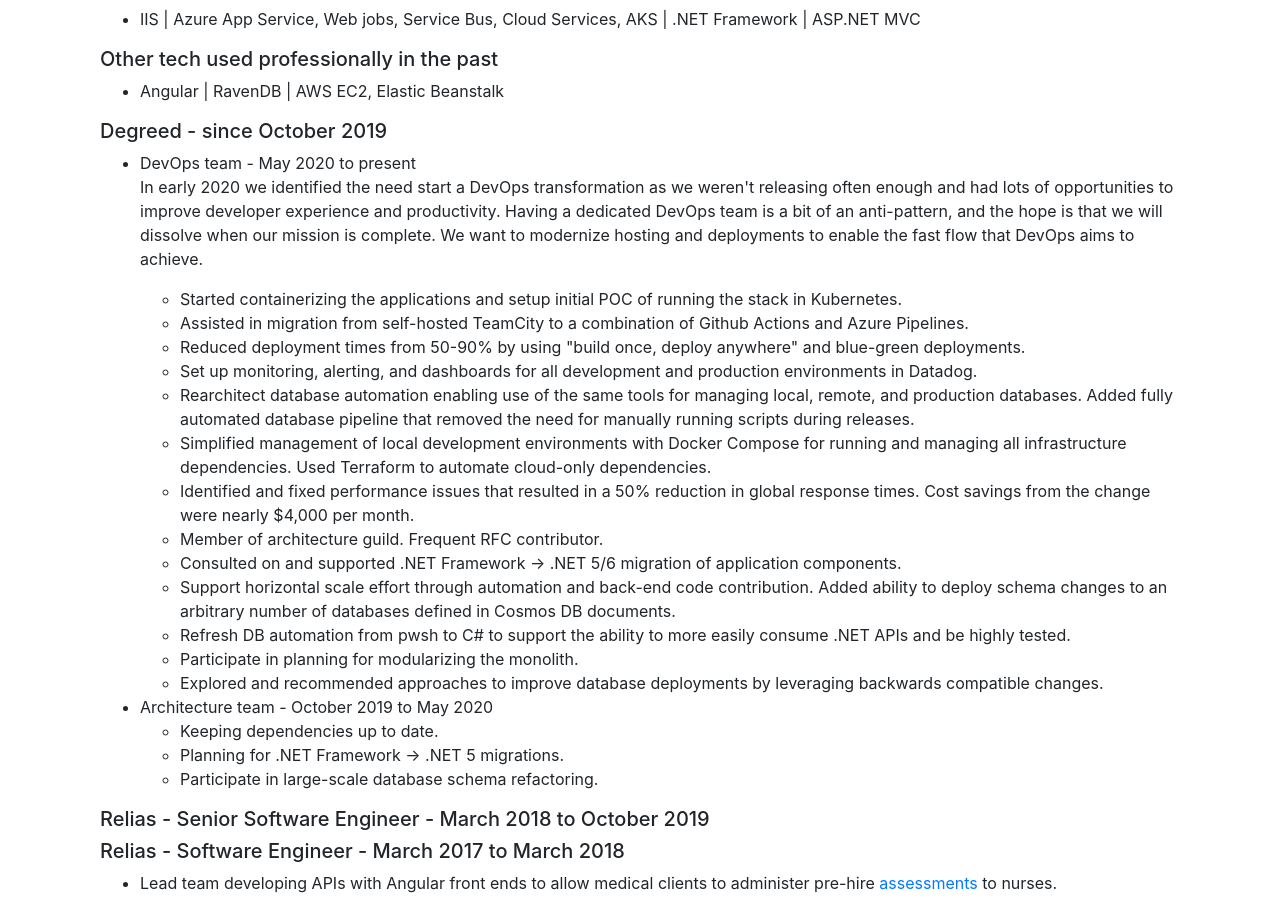
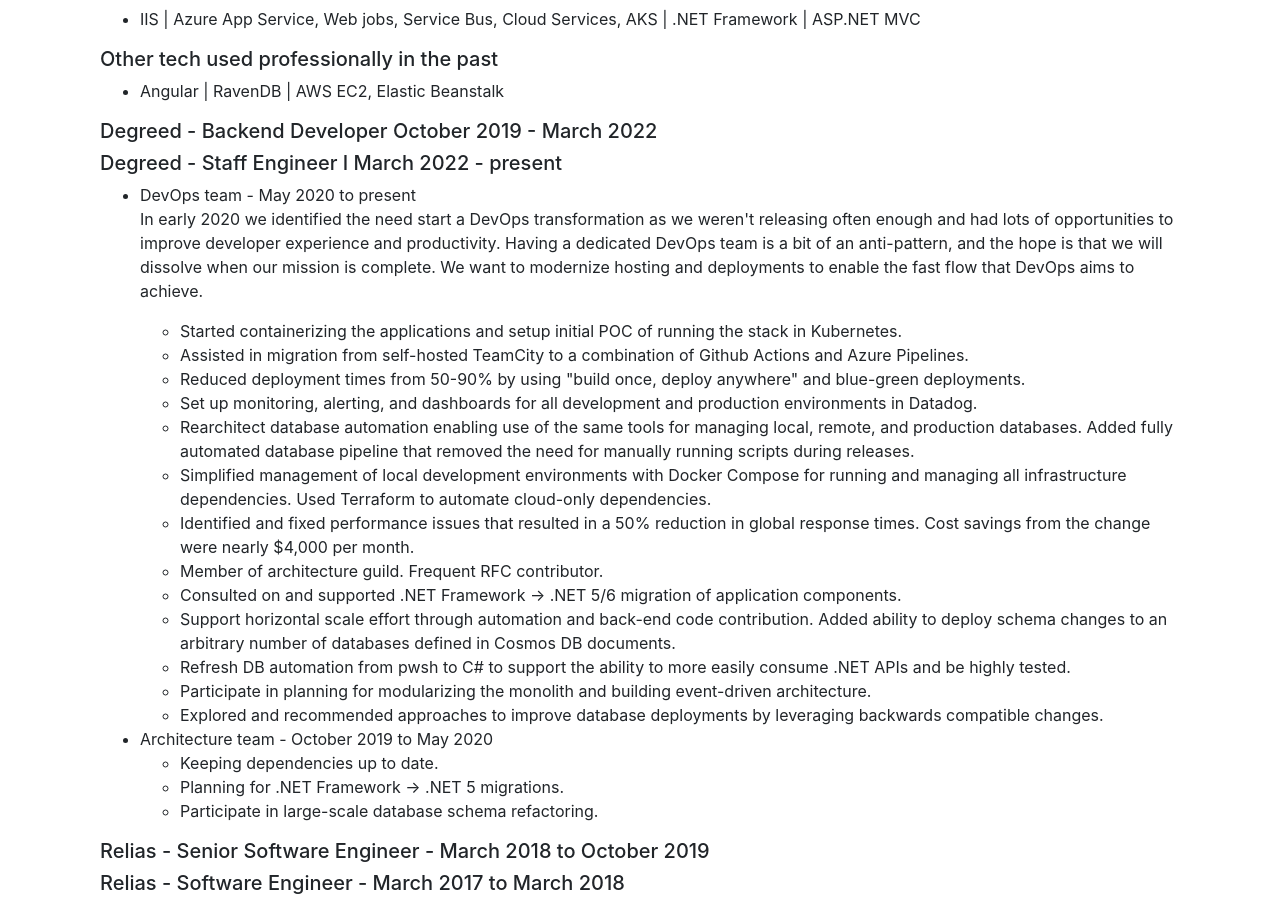
Before and after one commit to dmmusil/dmmusil.github.io, an Angular app in the folder dmmusil/: page /about in a window 1280 px wide. Shown: the part 681-1579 px from the top of the page. Built offline with nearby package versions, Linux system fonts and the light colour scheme.

Commit message:
Update title

```diff
--- a/dmmusil/src/app/about/about.component.html
+++ b/dmmusil/src/app/about/about.component.html
@@ -35,7 +35,8 @@
   <ul>
     <li>Angular | RavenDB | AWS EC2, Elastic Beanstalk</li>
   </ul>
-  <h5>Degreed - since October 2019</h5>
+  <h5>Degreed - Backend Developer October 2019 - March 2022</h5>
+  <h5>Degreed - Staff Engineer I March 2022 - present</h5>
   <ul>
     <li>
       DevOps team - May 2020 to present
@@ -94,7 +95,10 @@
           Refresh DB automation from pwsh to C# to support the ability to more
           easily consume .NET APIs and be highly tested.
         </li>
-        <li>Participate in planning for modularizing the monolith.</li>
+        <li>
+          Participate in planning for modularizing the monolith and building
+          event-driven architecture.
+        </li>
         <li>
           Explored and recommended approaches to improve database deployments by
           leveraging backwards compatible changes.
```
